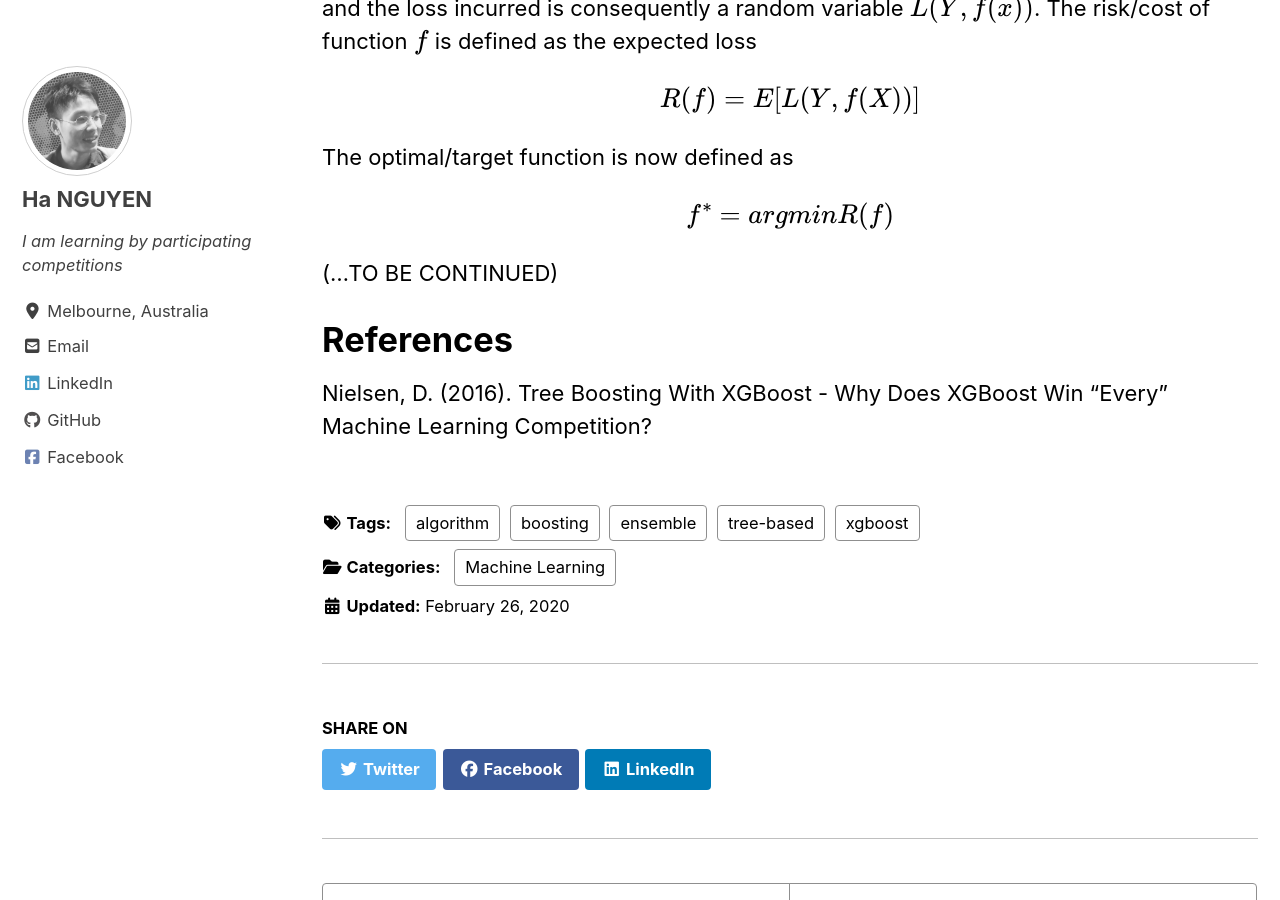
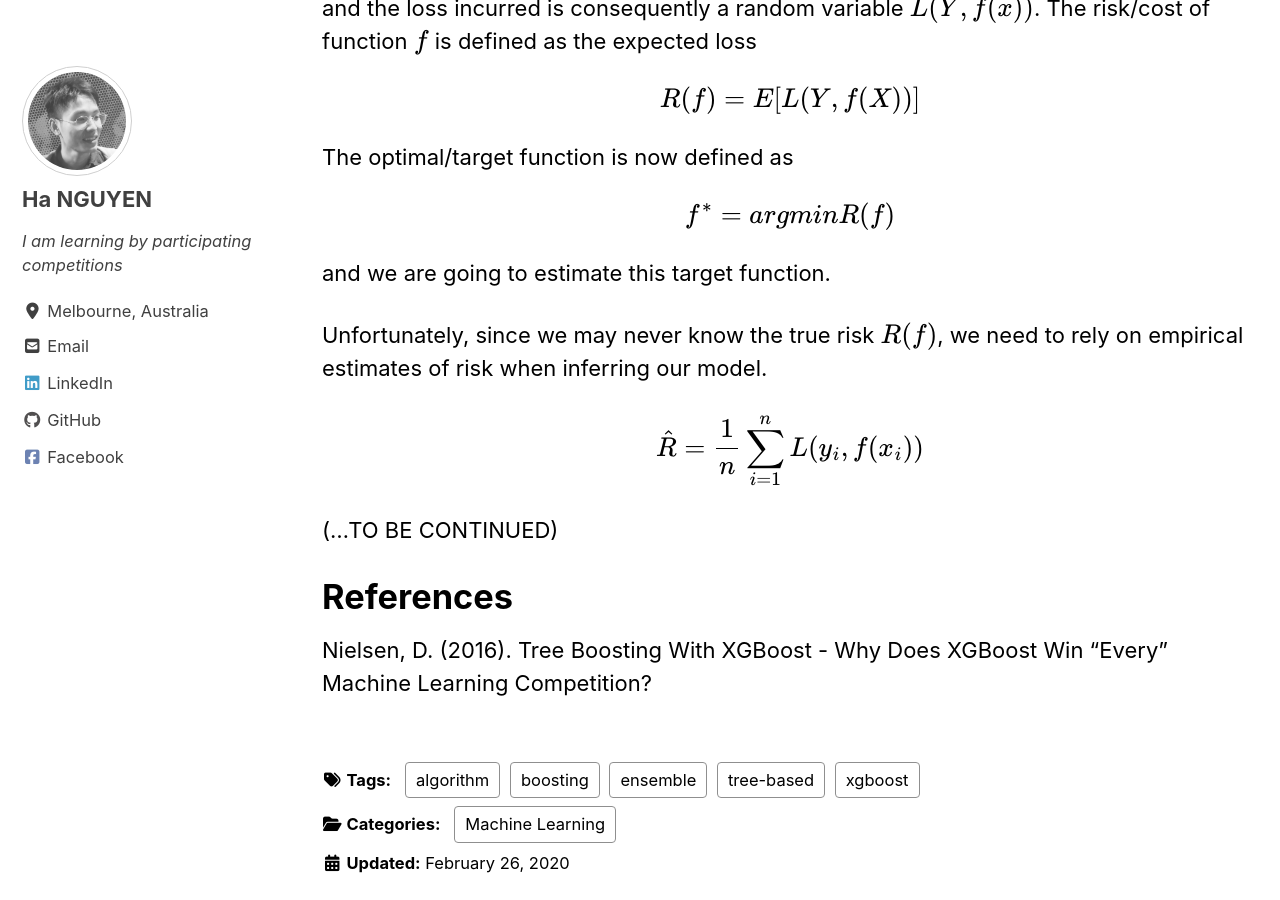
Before and after one commit to datasciblog/datasciblog.github.io, a Jekyll site: the page built from _posts/2020-02-26-tree-boosting-03.md, in a window 1280 px wide and 900 px high, scrolled down 1301 px. Built offline with Jekyll 4.4.1, drawn with Linux system fonts in a browser that asks for light colours; cached includes are drawn as plain includes; nearby versions of some CDN libraries; formulas are drawn with MathJax 3; some of the changed text lies outside the part shown.

Commit message:
Update 2020-02-26-tree-boosting-03.md

```diff
--- a/_posts/2020-02-26-tree-boosting-03.md
+++ b/_posts/2020-02-26-tree-boosting-03.md
@@ -43,6 +43,11 @@ The optimal/target function is now defined as
 
 $$ f^{*} = arg min R(f) $$
 
+and we are going to estimate this target function.
+
+Unfortunately, since we may never know the true risk $R(f)$, we need to rely on empirical estimates of risk when inferring our model.
+
+$$ \hat{R} = \frac{1}{n} \sum\limits_{i=1}^n L(y_i, f(x_i))$$
 
 
 
```
